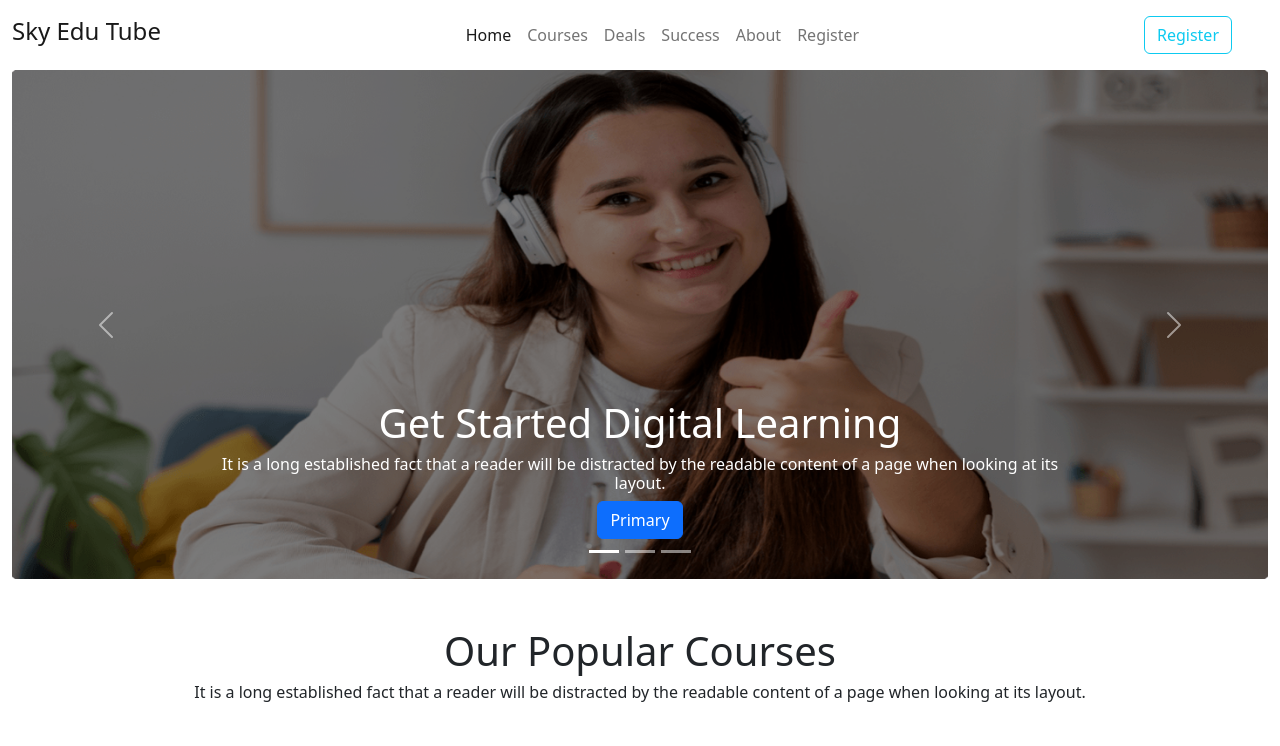
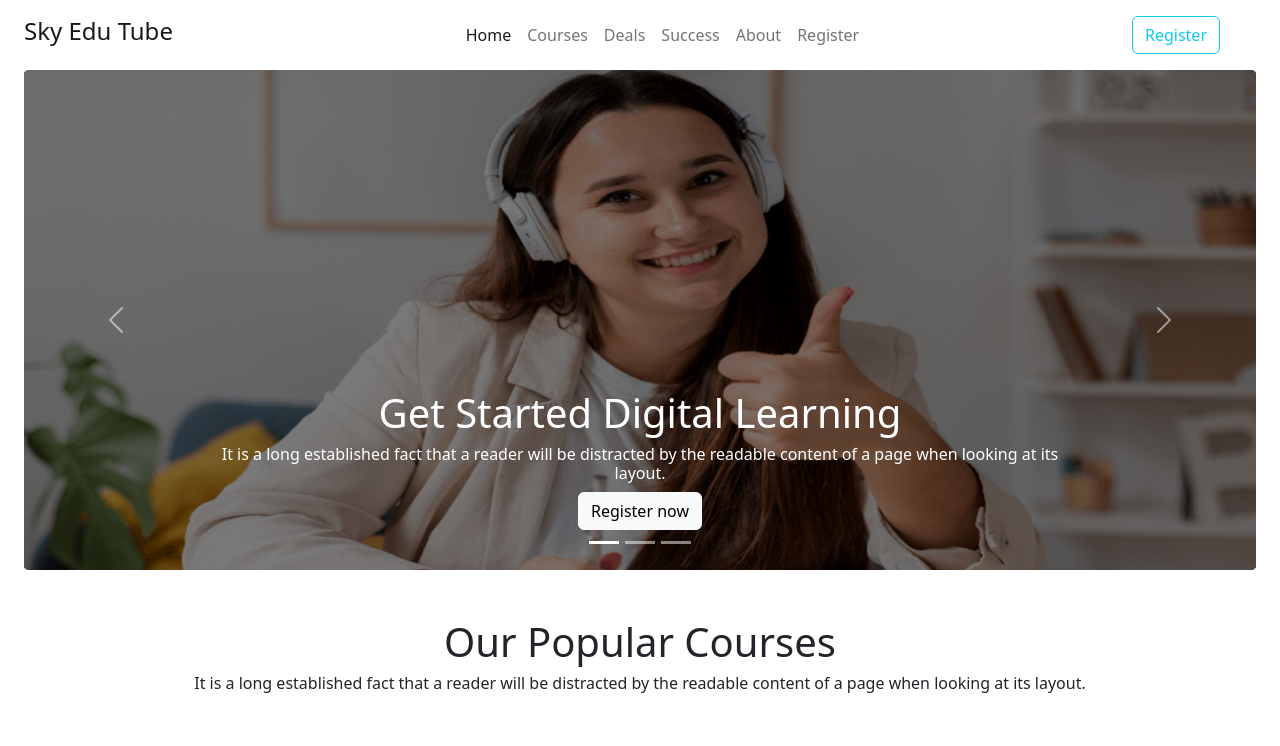
Before and after one commit to saidrafi11/edtech, a plain HTML site: page index.html in a window 1280 px wide. Shown: the top 746 px of the page. Drawn offline with Linux system fonts and the light colour scheme.

Commit message:
nav bar solved

```diff
--- a/index.html
+++ b/index.html
@@ -9,9 +9,9 @@
     <link rel="stylesheet" href="/bootstrap/bootstrap.min.css">
     <script src="https://kit.fontawesome.com/51bcdd65e6.js" crossorigin="anonymous"></script>
 </head>
-<body >
+<body class="container-fluid">
       <section class="container-xxl">
-        <nav class="navbar navbar-expand-lg bg-white">
+        <nav class="navbar navbar-expand-lg bg-white ">
             <a class="navbar-brand" href="#"><P class="h4">Sky Edu Tube</P></a>
             <div class="container-fluid d-flex flex-row-reverse">
 
@@ -30,7 +30,7 @@
                     <a class="nav-link active" aria-current="page" href="#">Home</a>
                   </li>
                   <li class="nav-item">
-                    <a class="nav-link" href="#">Courses</a>
+                    <a class="nav-link" href="#courses">Courses</a>
                   </li>
                   <li class="nav-item">
                     <a class="nav-link" href="#">Deals</a>
@@ -42,7 +42,7 @@
                     <a class="nav-link" href="#">About</a>
                   </li>
                   <li class="nav-item">
-                    <a class="nav-link" href="#">Register</a>
+                    <a class="nav-link" href="#register">Register</a>
                   </li>
                 </ul>
 
@@ -77,7 +77,7 @@
 
                   <p class="h1">Get Started Digital Learning</p>
                   <p class="h6">It is a long established fact that a reader will be distracted by the readable content of a page when looking at its layout.</p>
-                  <button type="button" class="btn btn-primary">Primary</button>
+                  <button type="button" class="btn btn-light">Register now</button>
 
 
                 </div>
@@ -87,7 +87,7 @@
                 <div class="carousel-caption  d-md-block">
                   <p class="h1">Get Started Digital Learning</p>
                   <p class="h6">It is a long established fact that a reader will be distracted by the readable content of a page when looking at its layout.</p>
-                  <button type="button" class="btn btn-primary">Primary</button>
+                  <button type="button" class="btn btn-light">Register now</button>
                 </div>
               </div>
               <div class="carousel-item">
@@ -95,7 +95,7 @@
                 <div class="carousel-caption  d-md-block">
                   <p class="h1">Get Started Digital Learning</p>
                   <p class="h6">It is a long established fact that a reader will be distracted by the readable content of a page when looking at its layout.</p>
-                  <button type="button" class="btn btn-primary">Primary</button>
+                  <button type="button" class="btn btn-light">Register now</button>
                 </div>
               </div>
             </div>
@@ -111,7 +111,7 @@
         </section>
 
         <section class="container-xxl pt-5 p-5">
-          <div class="">
+          <div class="" id="courses">
             <p class="h1 text-center">Our Popular Courses</p>
             <p class="h6 text-center ">It is a long established fact that a reader will be distracted by the readable content of a page when looking at its layout.</p>
           </div>
@@ -256,7 +256,7 @@
     <button class="btn btn-primary" type="button">View more</button>
     </div>
 
-    <div class="register rounded div bg-info m-5 row">
+    <div class="register rounded div bg-info m-5 row" id="register">
 
         <div class="col-lg-6 d-flex align-items-center ps-5">
           <div class="div">
```
